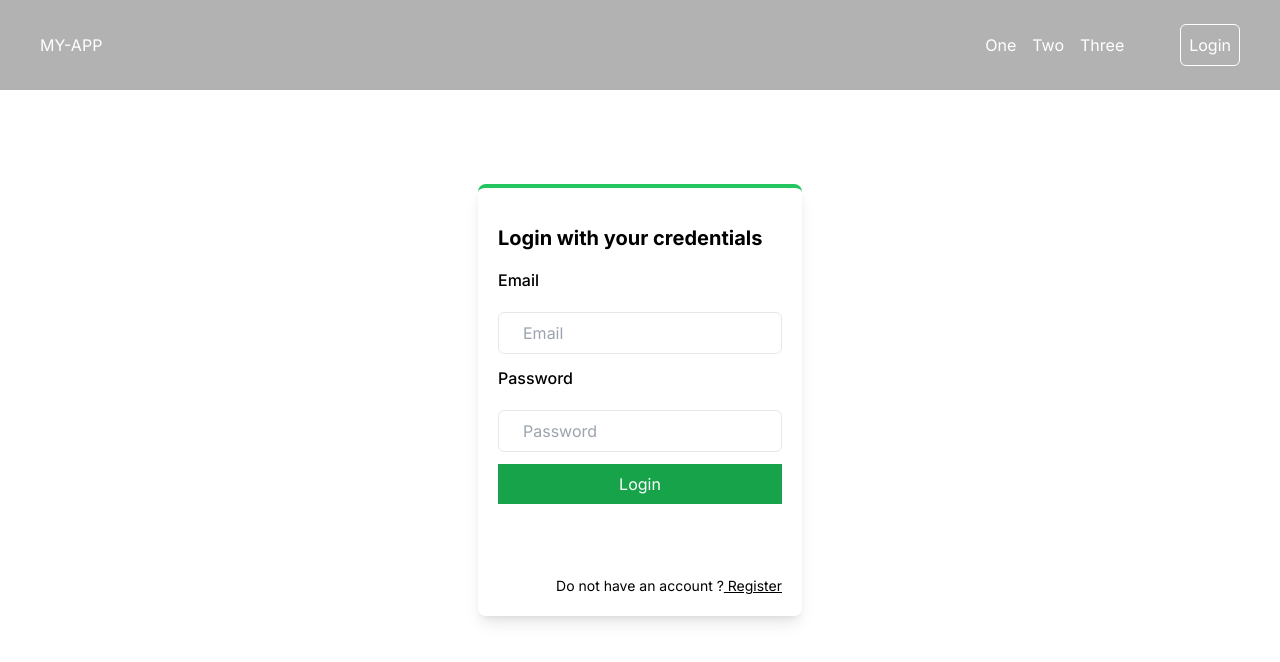
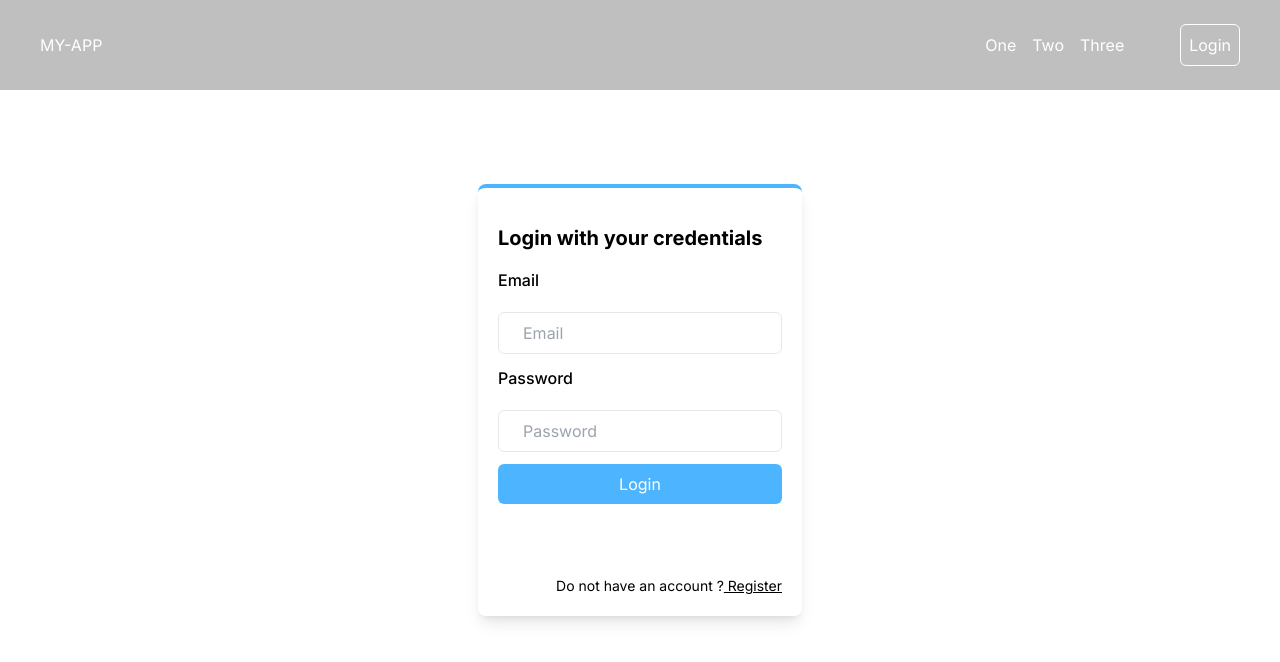
Before and after one commit to jordiroca94/Divebook, a Next.js app: page /login in a window 1280 px wide. Shown: the top 662 px of the page. Built offline with nearby package versions, Linux system fonts and the light colour scheme; no server answers.

Commit message:
fix: general styles

```diff
--- a/src/components/Header.tsx
+++ b/src/components/Header.tsx
@@ -7,7 +7,7 @@ const Header = () => {
   const { data: session } = useSession();
 
   return (
-    <header className=" bg-black/30 text-white px-10 py-6 fixed top-0 z-50 w-full p-6 flex justify-between items-center ">
+    <header className=" bg-black/25 text-white px-10 py-6 fixed top-0 z-50 w-full p-6 flex justify-between items-center ">
       <Link href={"/"}>MY-APP</Link>
       <div className="flex justify-between gap-4 items-center">
         <div>One</div>
--- a/src/components/LoginForm.tsx
+++ b/src/components/LoginForm.tsx
@@ -49,7 +49,7 @@ const LoginForm = () => {
 
   return (
     <div className="grid place-items-center h-screen">
-      <div className="shadow-lg p-5 rounded-lg border-t-4 border-green-500">
+      <div className="shadow-lg p-5 rounded-lg border-t-4 border-primary">
         <h1 className="text-xl font-bold my-4">Login with your credentials</h1>
         <form
           ref={form}
@@ -89,7 +89,7 @@ const LoginForm = () => {
           {error && <p className="text-red pt-1">Wrong email or password</p>}
           <button
             type="submit"
-            className="bg-green-600 text-white cursor-pointer px-6 py-2"
+            className="bg-primary cursor-pointer px-6 py-2 text-white rounded-md "
           >
             Login
           </button>
--- a/src/components/Profile.tsx
+++ b/src/components/Profile.tsx
@@ -18,7 +18,7 @@ const Profile = () => {
         </div>
         <button
           onClick={() => signOut()}
-          className="bg-red text-white font-bold px-6 py-2 mt-3 "
+          className="bg-primary rounded-md text-white font-bold px-6 py-2 mt-3 "
         >
           Log out
         </button>
--- a/src/components/RegisterForm.tsx
+++ b/src/components/RegisterForm.tsx
@@ -71,7 +71,7 @@ const RegisterForm = () => {
 
   return (
     <div className="grid place-items-center h-screen">
-      <div className="shadow-lg p-5 rounded-lg border-t-4 border-green-500">
+      <div className="shadow-lg p-5 rounded-lg border-t-4 border-primary">
         <h1 className="text-xl font-bold my-4">Register</h1>
         <form
           ref={form}
@@ -125,7 +125,7 @@ const RegisterForm = () => {
           )}
           <button
             type="submit"
-            className="bg-green-600 text-white cursor-pointer px-6 py-2"
+            className="bg-primary text-white cursor-pointer px-6 py-2 rounded-md"
             value="Send"
           >
             Register
--- a/tailwind.config.ts
+++ b/tailwind.config.ts
@@ -9,6 +9,8 @@ const config: Config = {
   theme: {
     extend: {
       colors: {
+        primary: "#4db5ff",
+        secondary: "#2c2c6c",
         red: "#ED4337",
         white: "#ffffff",
         black: "#000000",
```
